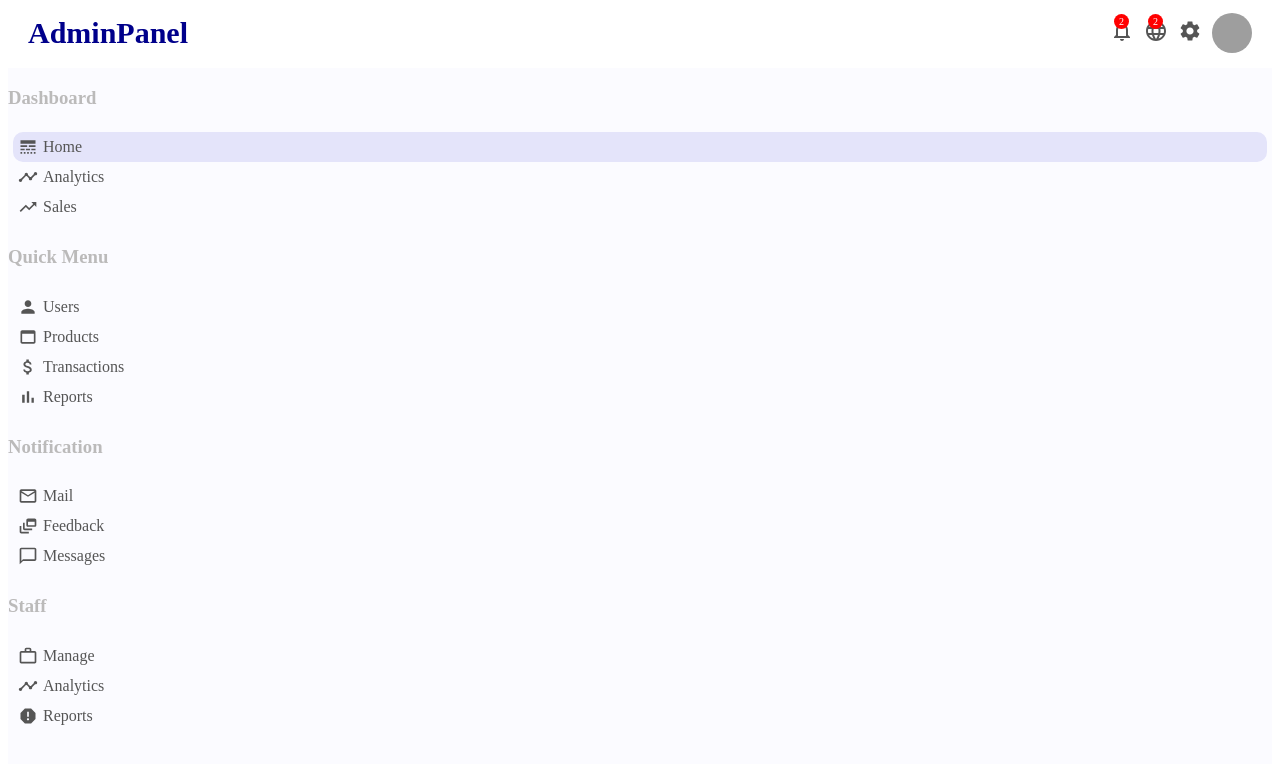
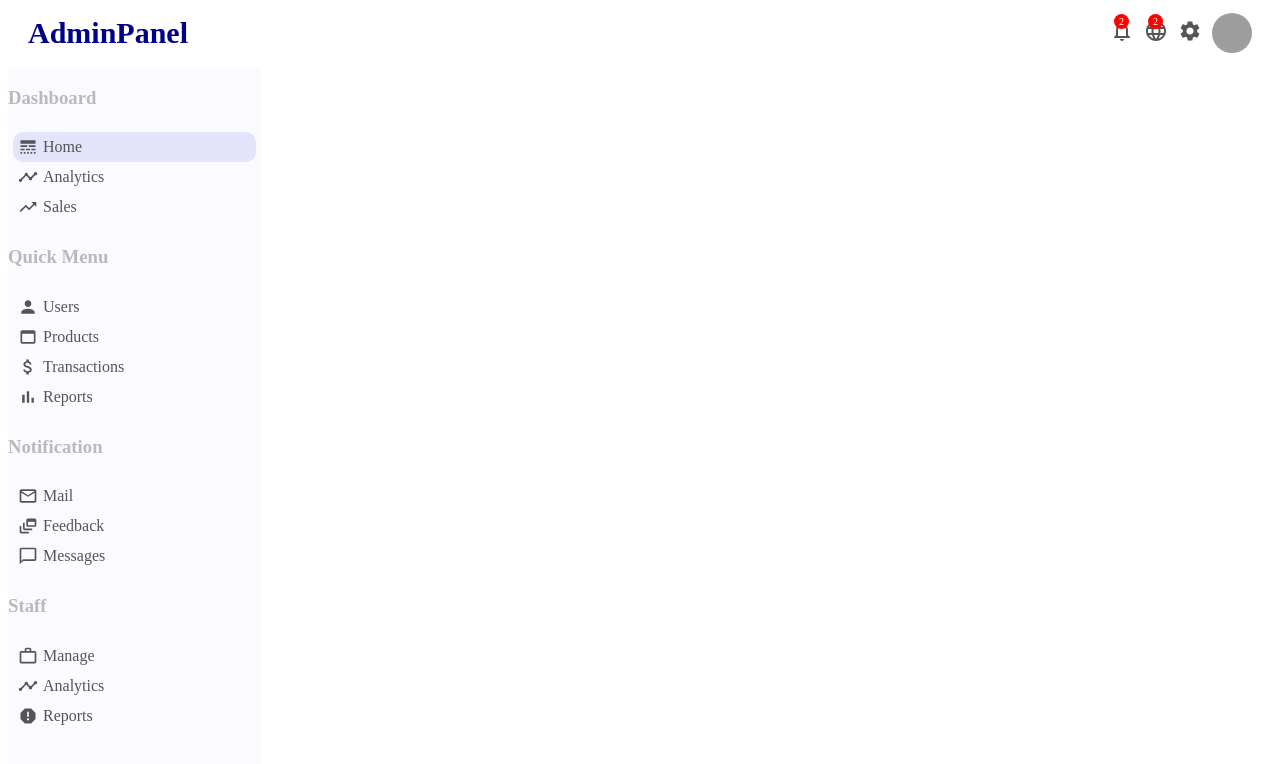
Before and after one commit to ishanEPR/UI_Design, a React (Create React App) app in the folder AdminPanel_ReactJS/admin_panel/: page /newUser in a window 1280 px wide. Shown: the top 764 px of the page. Built offline with nearby package versions, Linux system fonts and the light colour scheme; grey boxes are pictures that could not be loaded.

Commit message:
add the new user page

```diff
--- a/AdminPanel_ReactJS/admin_panel/src/App.js
+++ b/AdminPanel_ReactJS/admin_panel/src/App.js
@@ -11,6 +11,7 @@
   Route,
 
 } from "react-router-dom";
+import NewUser from "./pages/newPage/NewUser";
 
 
 
@@ -37,6 +38,12 @@
               <User/>
 
             </Route>
+
+
+            <Route path="/newUser">
+              <NewUser/>
+
+            </Route>
         </Switch>
 
       </div>
--- /dev/null
+++ b/AdminPanel_ReactJS/admin_panel/src/pages/newPage/NewUser.jsx
@@ -0,0 +1,10 @@
+import React from 'react';
+import "./newUser.css";
+
+export default function NewUser() {
+    return (
+        <div  className="newUser">
+
+        </div>
+    )
+}
--- /dev/null
+++ b/AdminPanel_ReactJS/admin_panel/src/pages/newPage/newUser.css
@@ -0,0 +1,3 @@
+.newUser{
+    flex: 4;
+}
--- a/AdminPanel_ReactJS/admin_panel/src/pages/user/User.jsx
+++ b/AdminPanel_ReactJS/admin_panel/src/pages/user/User.jsx
@@ -1,5 +1,6 @@
 import { CalendarToday, LocationSearching, MailOutline, PermIdentity, PhoneAndroid, Publish } from '@material-ui/icons';
 import React from 'react';
+import { Link } from 'react-router-dom';
 import "./user.css";
 
 export default function User() {
@@ -8,7 +9,10 @@
             <div className="userTitleContainer">
 
                 <h1 className="userTitle">Edit User</h1>
-                <button className="userAddButton">Create</button>
+                <Link to="/newUser">
+                    <button className="userAddButton">Create</button>
+                </Link>
+
 
 
 
```
